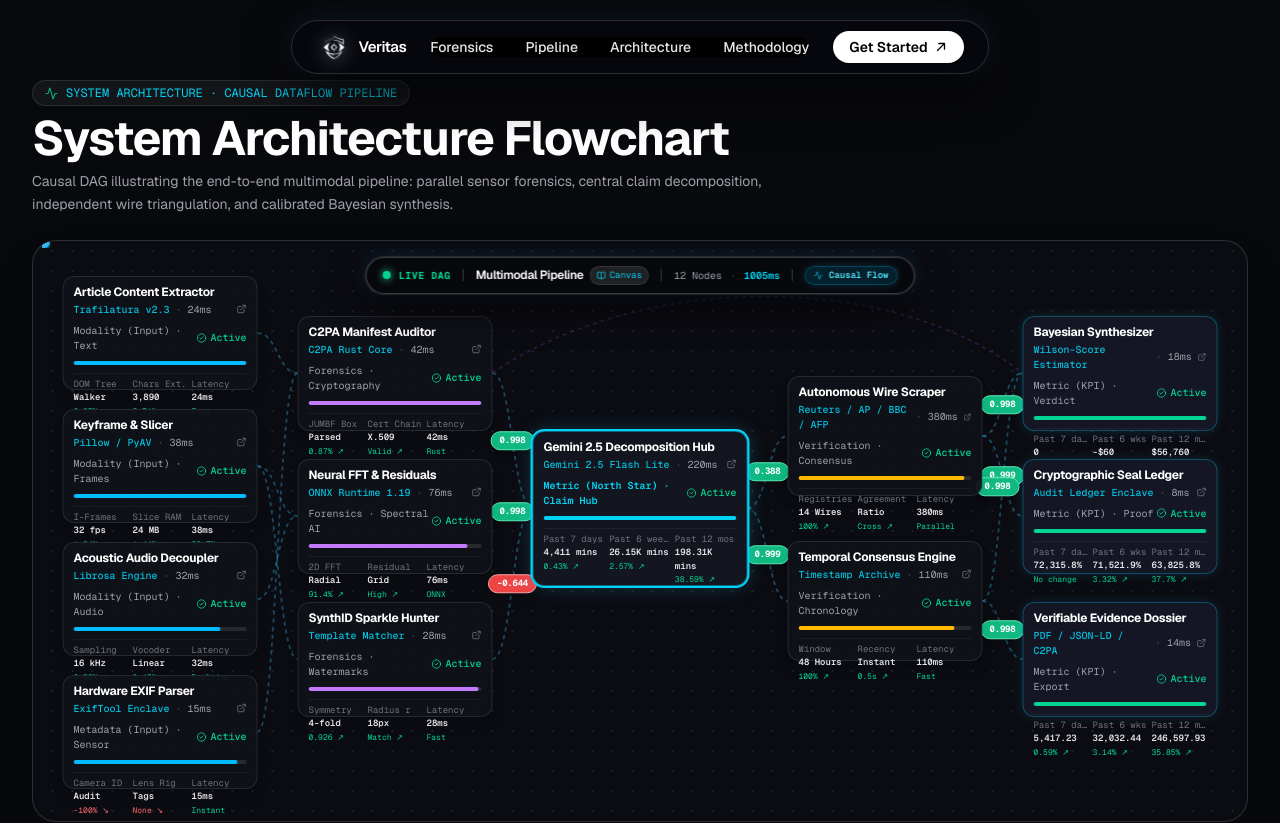
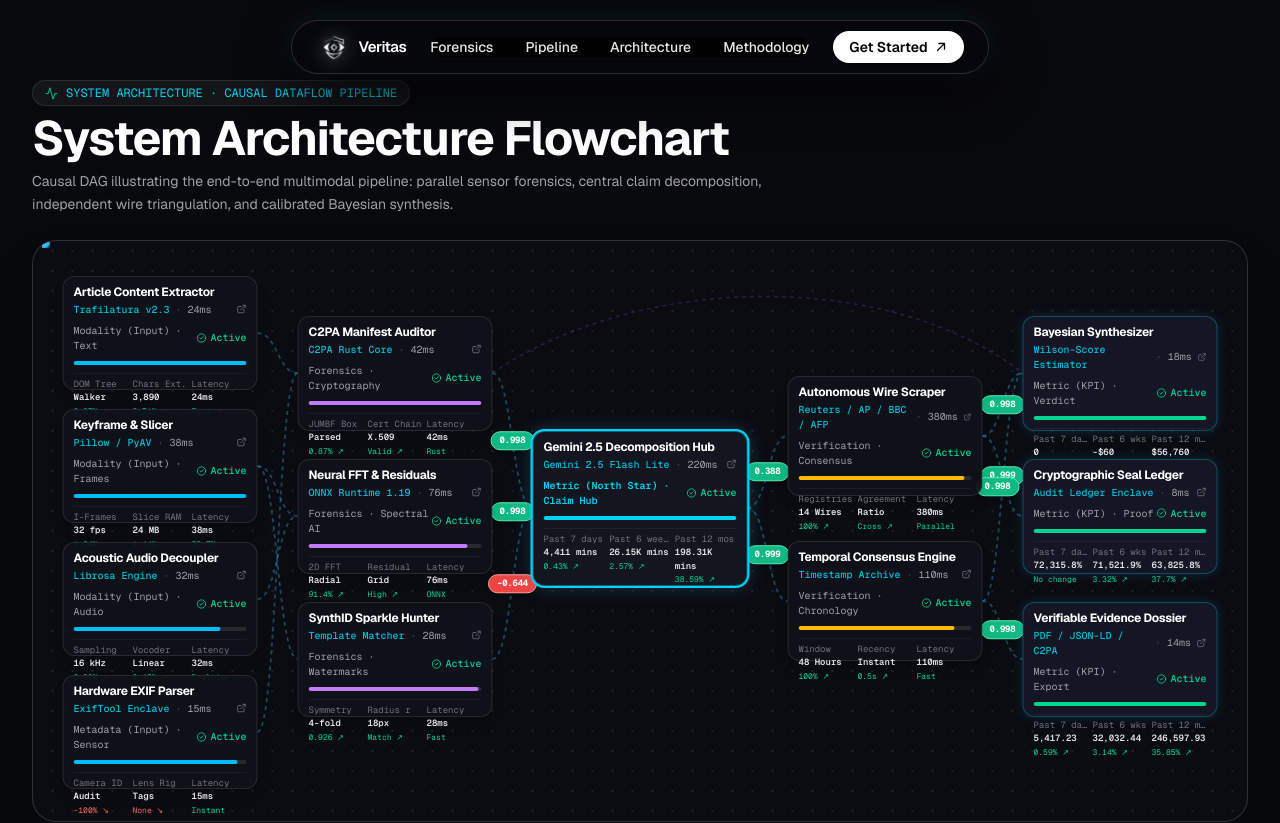
Before and after one commit to muditagrawal-alt/Deepfake-and-Fake-News-Detector, a Next.js app in the folder frontend/: page /architecture in a window 1280 px wide. Shown: the top 823 px of the page. Built offline with nearby package versions, Linux system fonts and the light colour scheme.

Commit message:
fix(ui): Remove floating pipeline pill from architecture and manifest pill from tech stack

```diff
--- a/frontend/components/Architecture3D.tsx
+++ b/frontend/components/Architecture3D.tsx
@@ -5,7 +5,6 @@
   CheckCircle2,
   Activity,
   ExternalLink,
-  BookOpen,
 } from "lucide-react";
 
 export type PayloadPreset = "deepfake_image" | "satire_news" | "verified_dispatch";
@@ -953,7 +952,6 @@
   const [selectedNodeId, setSelectedNodeId] = useState<string>("node-gemini-claims");
   const zoom = 1.0;
   const [activeStep, setActiveStep] = useState<number>(0);
-  const [isIslandExpanded, setIsIslandExpanded] = useState<boolean>(false);
 
   const containerRef = useRef<HTMLDivElement | null>(null);
   const canvasRef = useRef<HTMLDivElement | null>(null);
@@ -983,8 +981,6 @@
     return () => clearInterval(interval);
   }, []);
 
-  const totalPipelineLatency = FLOW_NODES.reduce((acc, n) => acc + n.latencyMs, 0);
-
   return (
     <div
       id="architecture"
@@ -1011,70 +1007,6 @@
           ref={containerRef}
           className="rounded-3xl border border-white/15 bg-[#0b0c12] overflow-hidden shadow-2xl relative w-full"
         >
-          {/* Dynamic Island Floating Bar */}
-          <div className="absolute top-4 left-1/2 -translate-x-1/2 z-30 pointer-events-auto">
-            <div
-              onMouseEnter={() => setIsIslandExpanded(true)}
-              onMouseLeave={() => setIsIslandExpanded(false)}
-              onClick={() => setIsIslandExpanded((prev) => !prev)}
-              className={`group/island flex items-center gap-2.5 sm:gap-3 px-4 py-2 rounded-full
-                bg-[#07080d]/90 backdrop-blur-2xl border border-white/20
-                shadow-[0_12px_36px_rgba(0,0,0,0.85),0_0_20px_rgba(56,189,248,0.18)]
-                hover:border-cyan-500/60 hover:shadow-[0_12px_45px_rgba(56,189,248,0.35)]
-                transition-all duration-300 ease-out cursor-pointer select-none whitespace-nowrap
-                ${isIslandExpanded ? "ring-2 ring-cyan-400/40 bg-[#090b14]/95" : "ring-1 ring-white/10"}
-              `}
-            >
-              {/* Left: Glowing Beacon & Live Pulse */}
-              <div className="flex items-center gap-2">
-                <span className="relative flex size-2">
-                  <span className="animate-ping absolute inline-flex h-full w-full rounded-full bg-emerald-400 opacity-75" />
-                  <span className="relative inline-flex rounded-full size-2 bg-emerald-400 shadow-[0_0_8px_#34d399]" />
-                </span>
-                <span className="text-[10px] font-mono font-bold tracking-wider text-emerald-400 uppercase">
-                  LIVE DAG
-                </span>
-              </div>
-
-              <div className="w-px h-3 bg-white/20" />
-
-              {/* Center: System Title */}
-              <div className="flex items-center gap-1.5">
-                <span className="text-xs font-semibold text-white tracking-tight">
-                  Multimodal Pipeline
-                </span>
-                <div className="hidden sm:inline-flex items-center gap-1 px-1.5 py-0.5 rounded-full bg-white/10 border border-white/10 text-cyan-400 text-[9px] font-mono">
-                  <BookOpen size={9} />
-                  <span>Canvas</span>
-                </div>
-              </div>
-
-              <div className="w-px h-3 bg-white/20" />
-
-              {/* Dynamic Island Morphing Content */}
-              {!isIslandExpanded ? (
-                <div className="flex items-center gap-2 text-[10px] font-mono text-zinc-300">
-                  <span className="text-zinc-400">12 Nodes</span>
-                  <span className="text-zinc-600">·</span>
-                  <span className="text-cyan-400 font-semibold">{totalPipelineLatency}ms</span>
-                </div>
-              ) : (
-                <div className="flex items-center gap-1 text-[10px] font-mono text-emerald-400 transition-all duration-200">
-                  <CheckCircle2 size={11} className="text-emerald-400" />
-                  <span>Zero Data Retention</span>
-                </div>
-              )}
-
-              <div className="w-px h-3 bg-white/20" />
-
-              {/* Interactive View Pill */}
-              <div className="flex items-center gap-1.5 px-2 py-0.5 rounded-full bg-cyan-950/60 border border-cyan-800/60 text-[9px] font-mono text-cyan-300 shadow-[0_0_8px_rgba(56,189,248,0.2)]">
-                <Activity size={9} className="text-cyan-400 animate-pulse" />
-                <span className="font-semibold">Causal Flow</span>
-              </div>
-            </div>
-          </div>
-
           {/* Canvas Viewport Area: Responsive auto-scaling with zero sideways scroll */}
           <div
             className={`relative w-full ${zoom > 1.05 ? "overflow-x-auto" : "overflow-hidden"} overflow-y-hidden select-none`}
--- a/frontend/components/TechStackShowcase.tsx
+++ b/frontend/components/TechStackShowcase.tsx
@@ -2,7 +2,7 @@
 
 import React, { useState } from "react";
 import { ScrollStack } from "@/components/ui/scroll-stack";
-import { Boxes, ExternalLink } from "lucide-react";
+import { ExternalLink } from "lucide-react";
 
 type CategoryFilter = "all" | "ai" | "backend" | "frontend" | "infra";
 
@@ -331,10 +331,6 @@
         {/* Section Header */}
         <div className="flex flex-col md:flex-row md:items-end justify-between gap-6 border-b border-white/10 pb-6">
           <div className="space-y-3 max-w-3xl">
-            <div className="inline-flex items-center gap-2 px-3 py-1 rounded-full bg-white/5 border border-white/10 text-xs font-mono text-cyan-400">
-              <Boxes size={13} className="text-cyan-400" />
-              <span>PRODUCTION ARCHITECTURAL MANIFEST</span>
-            </div>
             <h2 className="text-3xl sm:text-4xl lg:text-5xl font-bold tracking-tight text-white">
               Technologies Powering Veritas
             </h2>
```
